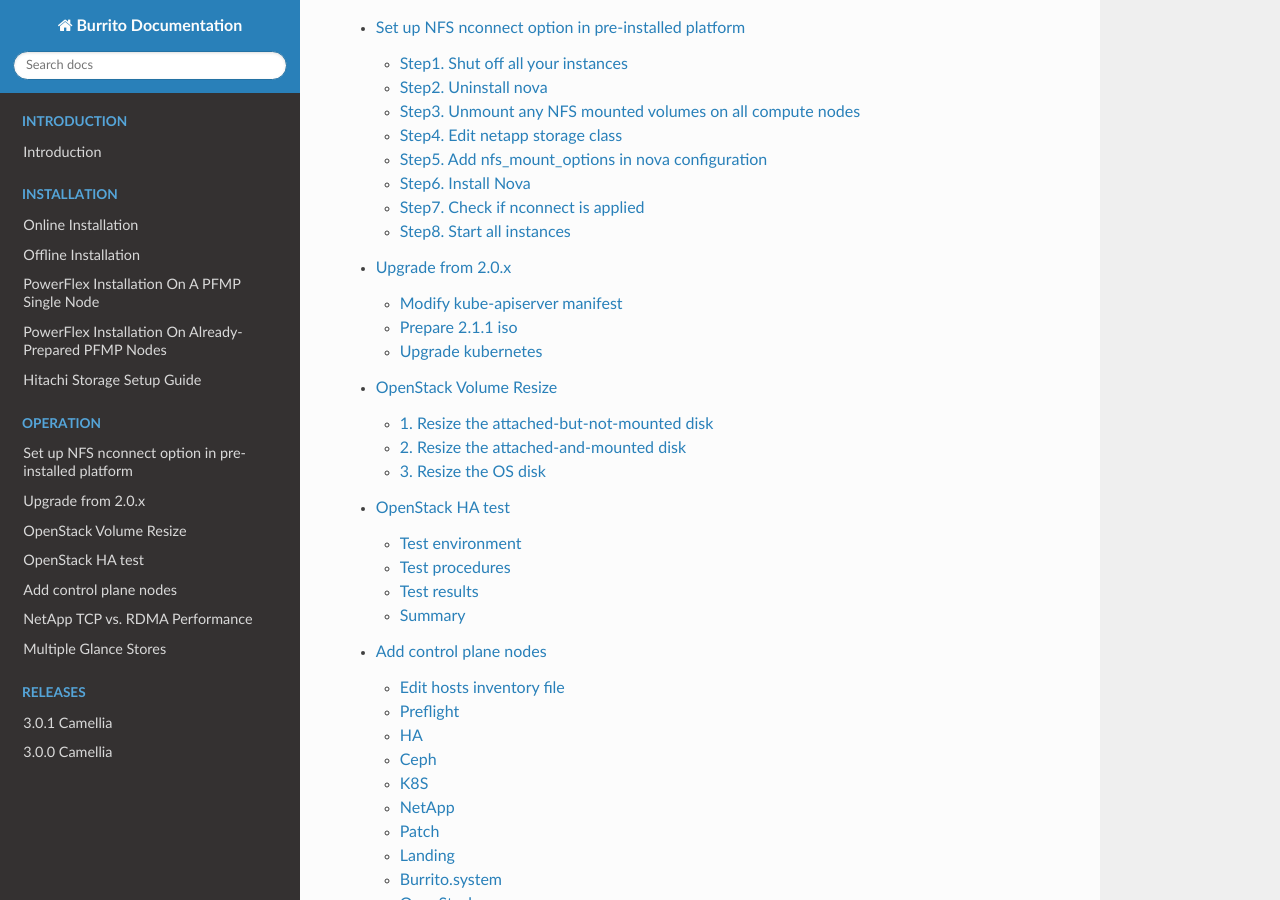
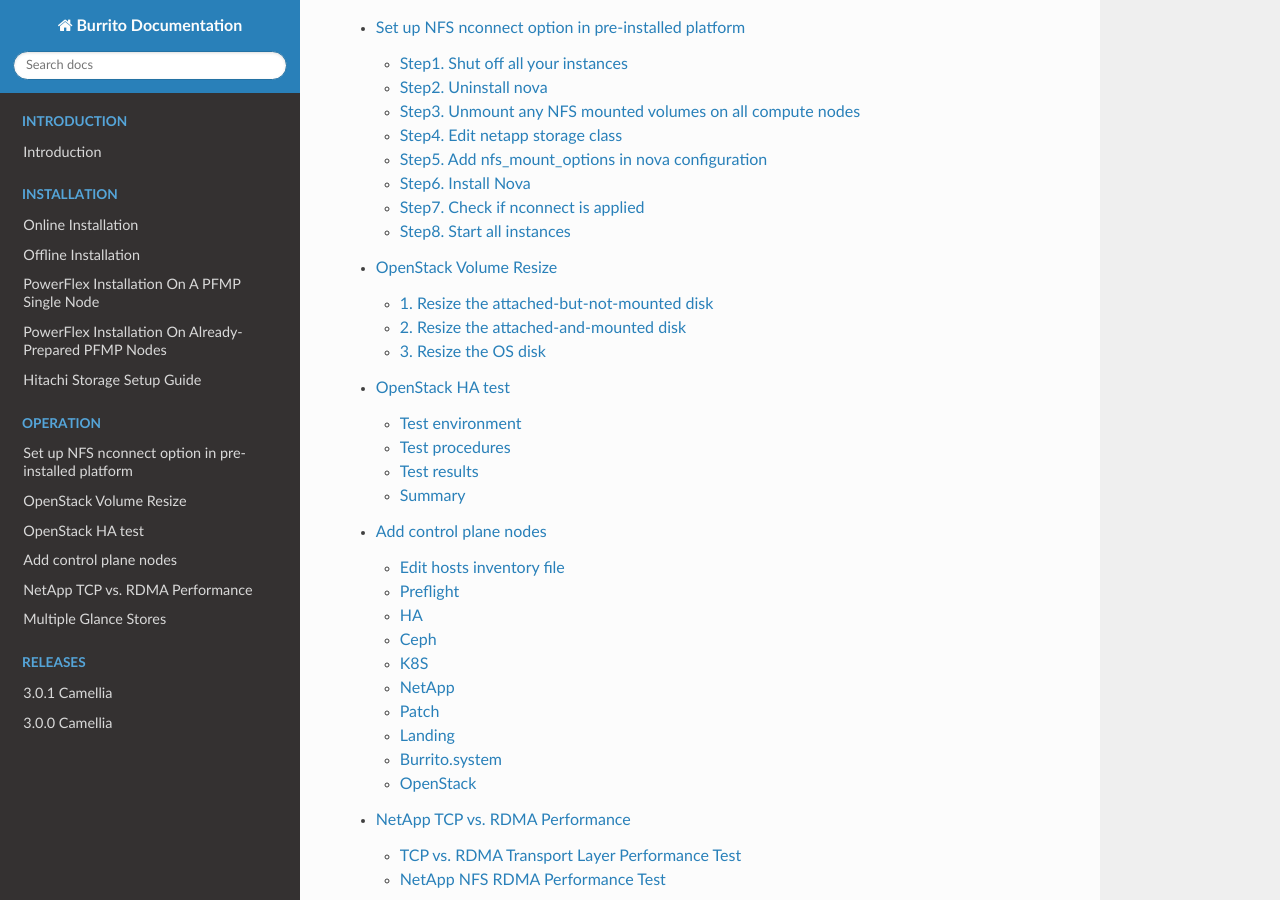
Before and after one commit to iorchard/burrito_docs, a Sphinx documentation site: the page built from source/index.rst, in a window 1280 px wide and 900 px high, scrolled down 1409 px. Built offline with Sphinx 7.4.7 and the Read the Docs theme 3.1.0, drawn with Linux system fonts in a browser that asks for light colours; pages that are not in the unit, such as notebooks, are missing from menus; some of the changed lines change nothing that is shown.

Commit message:
remove operation/upgrade_from_2.0.x.rst

```diff
--- a/source/index.rst
+++ b/source/index.rst
@@ -28,7 +28,6 @@
    :maxdepth: 2
 
    operation/setup_nfs_nconnect
-   operation/upgrade_from_2.0.x
    operation/openstack_volume_resize
    operation/openstack_ha_test
    operation/add_control_plane_node
--- a/source/operation/upgrade_from_2.0.x.rst
+++ /dev/null
@@ -1,203 +0,0 @@
-Upgrade from 2.0.x
-===================
-
-This is a guide to upgrade Burrito Begonia 2.0.x to 2.1.1
-
-I assume Burrito Begonia 2.0.x is already installed and running.
-This guide will show you how to upgrade it to Burrito Begonia 2.1.1.
-
-Here is the example node ip address table.
-
-===============     ================
-Hostname            management IP
-===============     ================
-control1            192.168.21.111
-control2            192.168.21.112
-control3            192.168.21.113
-compute1            192.168.21.114
-compute2            192.168.21.115
-===============     ================
-
-* KeepAlived VIP: 192.168.21.110
-
-This is a k8s cluster version table.
-
-===============  ============= ==============
-Components       Begonia 2.0.x  Begonia 2.1.1
-===============  ============= ==============
-containerd          v1.7.13     v1.7.16
-kubernetes          v1.29.2     v1.30.3
-kubeadm             v1.29.2     v1.30.3
-etcd                v3.5.10     v3.5.12
-calico              v3.26.4     v3.27.3
-coredns             v1.11.1     same as left
-helm                v3.14.2     same as left
-nerdctl             1.7.1       1.7.4
-crictl              v1.29.0     v1.30.0
-nodelocaldns        1.22.28     same as left
-cert-manager        v1.13.2     v1.14.7
-metallb             v0.13.9     same as left
-registry            2.8.3       same as left
-===============  ============= ==============
-
-Modify kube-apiserver manifest
---------------------------------
-
-First,
-we need to modify kube-apiserver manifest.
-
-Modify --anonymous-auth to true in
-/etc/kubernetes/manifests/kube-apiserver.yaml on every control node.::
-
-    $ sudo vi /etc/kubernetes/manifests/kube-apiserver.yaml
-    ...
-        - --anonymous-auth=true
-
-Wait until kube-apiserver is restarted on each control node.
-
-Check if we can connect to each kube-apiserver.::
-
-    $ curl -sk https://192.168.21.111:6443/healthz
-    ok
-    $ curl -sk https://192.168.21.112:6443/healthz
-    ok
-    $ curl -sk https://192.168.21.113:6443/healthz
-    ok
-
-Prepare 2.1.1 iso
---------------------
-
-We will use Burrito 2.1.1 iso to upgrade the existing Burrito
-2.0.x cluster.
-
-Mount burrito-2.1.1_8.10.iso in /mnt.::
-
-    $ sudo mount -o loop,ro burrito-2.1.1_8.10.iso /mnt
-
-Unarchive burrito-2.1.1 tarball from the iso.::
-
-    $ tar xzf /mnt/burrito-2.1.1.tar.gz
-
-Remove localrepo.cfg and registry.cfg in /etc/haproxy/conf.d/.::
-
-    $ sudo rm /etc/haproxy/conf.d/{localrepo,registry}.cfg
-
-These haproxy configuration files will be recreated while upgrading.
-
-Reload haproxy.service on the first control node.::
-
-    $ sudo systemctl reload haproxy.service
-
-Run prepare.sh script.::
-
-    $ cd burrito-2.1.1
-    $ ./prepare.sh offline
-
-Copy the patched vars.yml.sample to vars.yml.::
-
-    $ cp vars.yml.sample vars.yml
-
-Copy files from the existing burrito dir (e.g. $HOME/burrito-2.0.x).::
-
-    $ cp $HOME/burrito-2.0.x/.vaultpass .
-    $ cp $HOME/burrito-2.0.x/group_vars/all/vault.yml group_vars/all/
-    $ cp $HOME/burrito-2.0.x/.offline_flag .
-
-Edit hosts and vars.yml for your environment.::
-
-    $ vi hosts
-    $ vi vars.yml
-
-Edit group_vars/all/\*.yml if you modified them
-for your environment.::
-
-    $ vi group_vars/all/netapp_vars.yml
-    $ vi group_vars/all/ceph_vars.yml
-
-Check the node connectivity.::
-
-    $ ./run.sh ping
-
-Check if keepalived_vip(192.168.21.110) is on the first control node.::
-
-    $ ip -br a s dev eth1
-    eth1             UP             192.168.21.111/24 192.168.21.110/32 fe80::5054:ff:feeb:2b8b/64
-
-If it is not, move keepalived_vip to the first control node by restarting
-keepalived service.
-For example, if keepalived_vip is on the second control node,
-restart keepalived service on the second control node.::
-
-    $ sudo systemctl restart keepalived.service
-
-Then the keepalived_vip will be moved to the first control node.
-
-Remove registry, localrepo, and asklepios pods.::
-
-    $ sudo kubectl delete deploy registry localrepo asklepios -n kube-system
-    deployment.apps "registry" deleted
-    deployment.apps "localrepo" deleted
-    deployment.apps "asklepios" deleted
-
-These pods will be recreated while upgrading.
-
-Run preflight playbook.::
-
-    $ ./run.sh preflight
-
-Run HA playbook.::
-
-    $ ./run.sh ha
-
-You are ready to upgrade kubernetes cluster.
-
-Upgrade kubernetes
--------------------
-
-Run k8s playbook with upgrade_cluster_setup=true.::
-
-    $ ./run.sh k8s -e upgrade_cluster_setup=true
-
-It will take a long time.
-It took about 50 minutes in my testbed.
-
-Check if the kubernetes version is v1.30.3.::
-
-    $ sudo kubectl version
-    Client Version: v1.30.3
-    Kustomize Version: v5.0.4-0.20230601165947-6ce0bf390ce3
-    Server Version: v1.30.3
-
-Run storage playbook.::
-
-    $ ./run.sh storage
-
-Run patch playbook.::
-
-    $ ./run.sh patch
-
-Run registry playbook.::
-
-    $ ./run.sh registry
-
-Check the new images(e.g. kube-apiserver:v1.30.3) are added to
-the local registry.::
-
-    $ curl -sk https://192.168.21.110:32680/v2/kube-apiserver/tags/list
-    {"name":"kube-apiserver","tags":["v1.30.3","v1.29.2"]}
-
-Run landing playbook.::
-
-    $ ./run.sh landing
-
-Check the new images (e.g. kube-apiserver:v1.29.2) are added to
-the genesis registry.::
-
-    $ curl -sk https://192.168.21.110:6000/v2/kube-apiserver/tags/list
-    {"name":"kube-apiserver","tags":["v1.29.2","v1.30.3"]}
-
-Run burrito playbook with system tag to update /etc/hosts file.::
-
-    $ ./run.sh burrito --tags=system
-
-Kubernetes upgrade is done!
```
